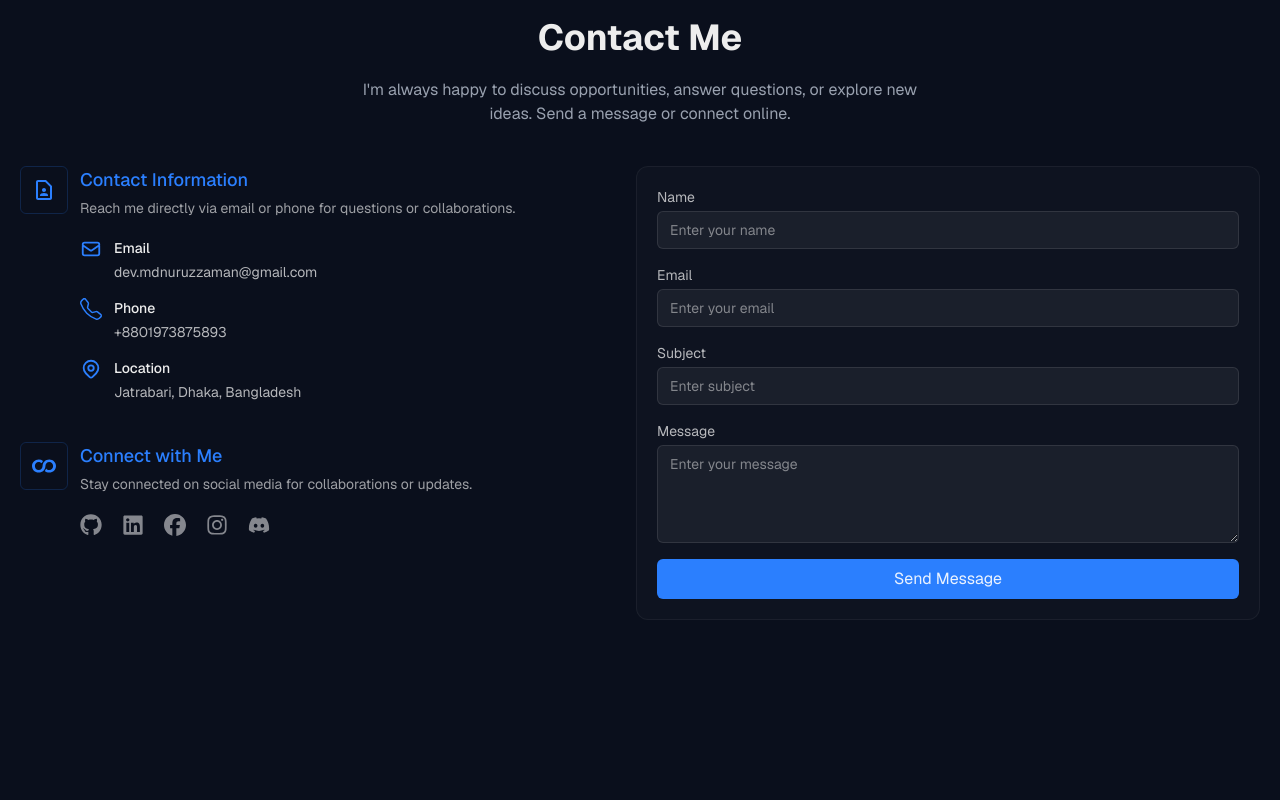
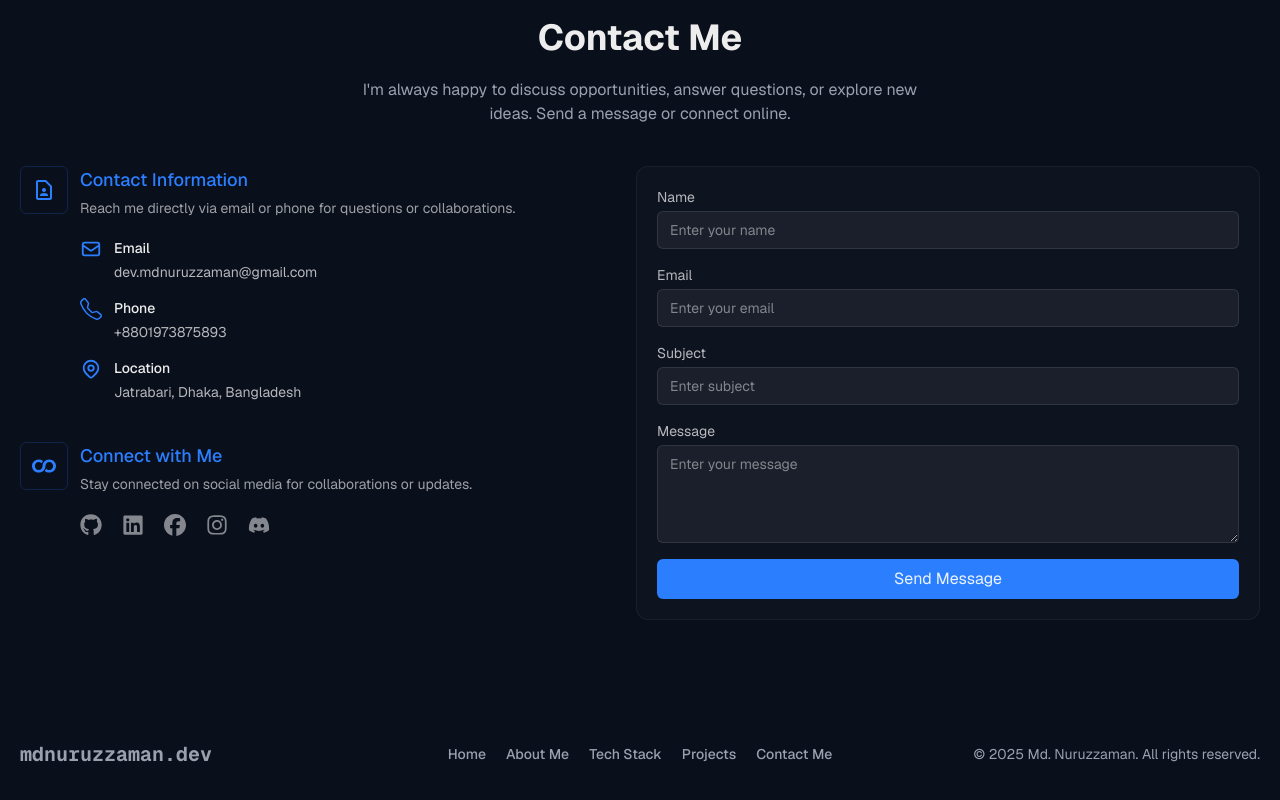
Before and after one commit to mdnuruzzamannirob/Portfolio, a Next.js app: page / in a window 1280 px wide. Shown: the part 3643-4443 px from the top of the page. Before the commit the page ends 4381 px from the top, so only its background shows below. Built offline with nearby package versions, Linux system fonts and the light colour scheme.

Commit message:
add footer. update contact me and scroll to top button

```diff
--- a/src/app/page.tsx
+++ b/src/app/page.tsx
@@ -6,6 +6,7 @@ import Projects from '@/components/Projects';
 import ContactMe from '@/components/ContactMe';
 import ScrollToTopButton from '@/components/ScrollToTopButton';
 import { ToastContainer } from 'react-toastify';
+import Footer from '@/components/Footer';
 
 const HomePage = () => {
   return (
@@ -33,6 +34,7 @@ const HomePage = () => {
         <TechStack />
         <Projects />
         <ContactMe />
+        <Footer />
       </Container>
     </div>
   );
--- a/src/components/ContactMe.tsx
+++ b/src/components/ContactMe.tsx
@@ -90,7 +90,7 @@ const ContactMe: FC = () => {
   );
 
   return (
-    <section id="contact-me" className="relative min-h-dvh space-y-10 py-20">
+    <section id="contact-me" className="relative space-y-10 py-20">
       <SectionTitle
         title="Contact Me"
         description="I'm always happy to discuss opportunities, answer questions, or explore new ideas. Send a message or connect online."
--- /dev/null
+++ b/src/components/Footer.tsx
@@ -0,0 +1,30 @@
+'use client';
+
+import { useSmoothScroll } from '@/hooks/useSmoothScroll';
+import LogoName from './LogoName';
+import { navLinks } from '@/constants';
+
+const Footer = () => {
+  const smoothScroll = useSmoothScroll();
+  return (
+    <footer className="grid w-full grid-cols-1 items-center gap-5 py-10 text-gray-400 lg:grid-cols-3">
+      <div className="flex justify-start">
+        <LogoName />
+      </div>
+
+      <ul className="flex gap-5 max-lg:flex-col lg:justify-center">
+        {navLinks.map((link, index) => (
+          <li key={index} className="text-sm font-medium whitespace-nowrap">
+            <button onClick={() => smoothScroll(link.href)}>{link.label}</button>
+          </li>
+        ))}
+      </ul>
+
+      <div className="flex justify-end text-sm max-lg:justify-start">
+        &copy; {new Date().getFullYear()} Md. Nuruzzaman. All rights reserved.
+      </div>
+    </footer>
+  );
+};
+
+export default Footer;
--- a/src/components/ScrollToTopButton.tsx
+++ b/src/components/ScrollToTopButton.tsx
@@ -34,9 +34,9 @@ const ScrollToTopButton = () => {
           animate={{ opacity: 1, y: 0 }}
           exit={{ opacity: 0, y: 40 }}
           transition={{ duration: 0.3 }}
-          className="border-primary group bg-primary/10 shadow-primary/50 fixed bottom-3 left-1/2 z-[100] flex size-8 -translate-1/2 items-center justify-center rounded-full border-2 text-white shadow-[0_0_30px_rgba(0,0,0,0.2)] transition-colors"
+          className="border-primary group bg-primary/20 shadow-primary/50 fixed right-8 bottom-8 flex size-10 items-center justify-center rounded-full border-2 text-white shadow-[0_0_30px_rgba(0,0,0,0.2)] transition-colors"
         >
-          <IoIosArrowUp className="text-secondary animate-icon size-4" />
+          <IoIosArrowUp className="text-secondary animate-icon size-5" />
         </motion.button>
       )}
     </AnimatePresence>
```
